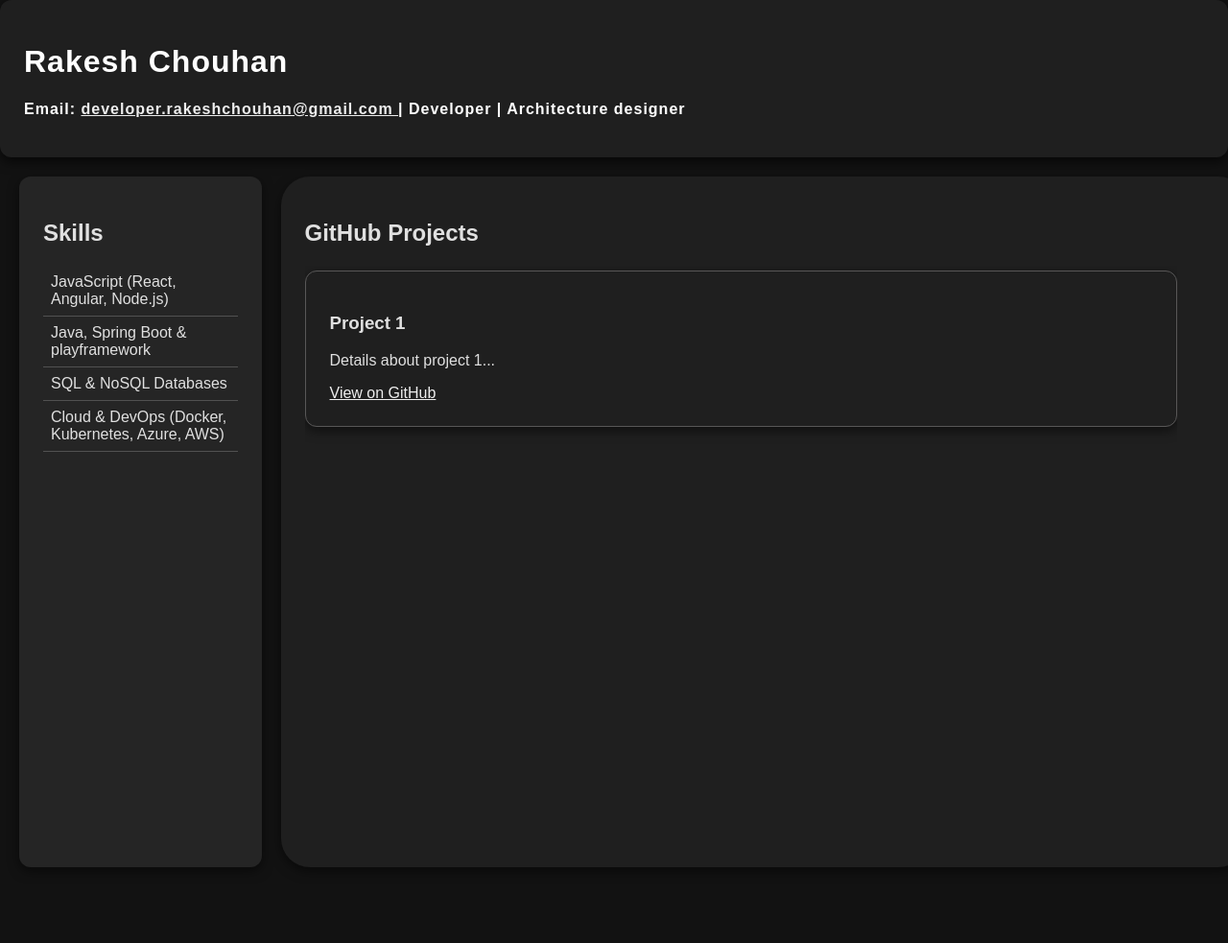
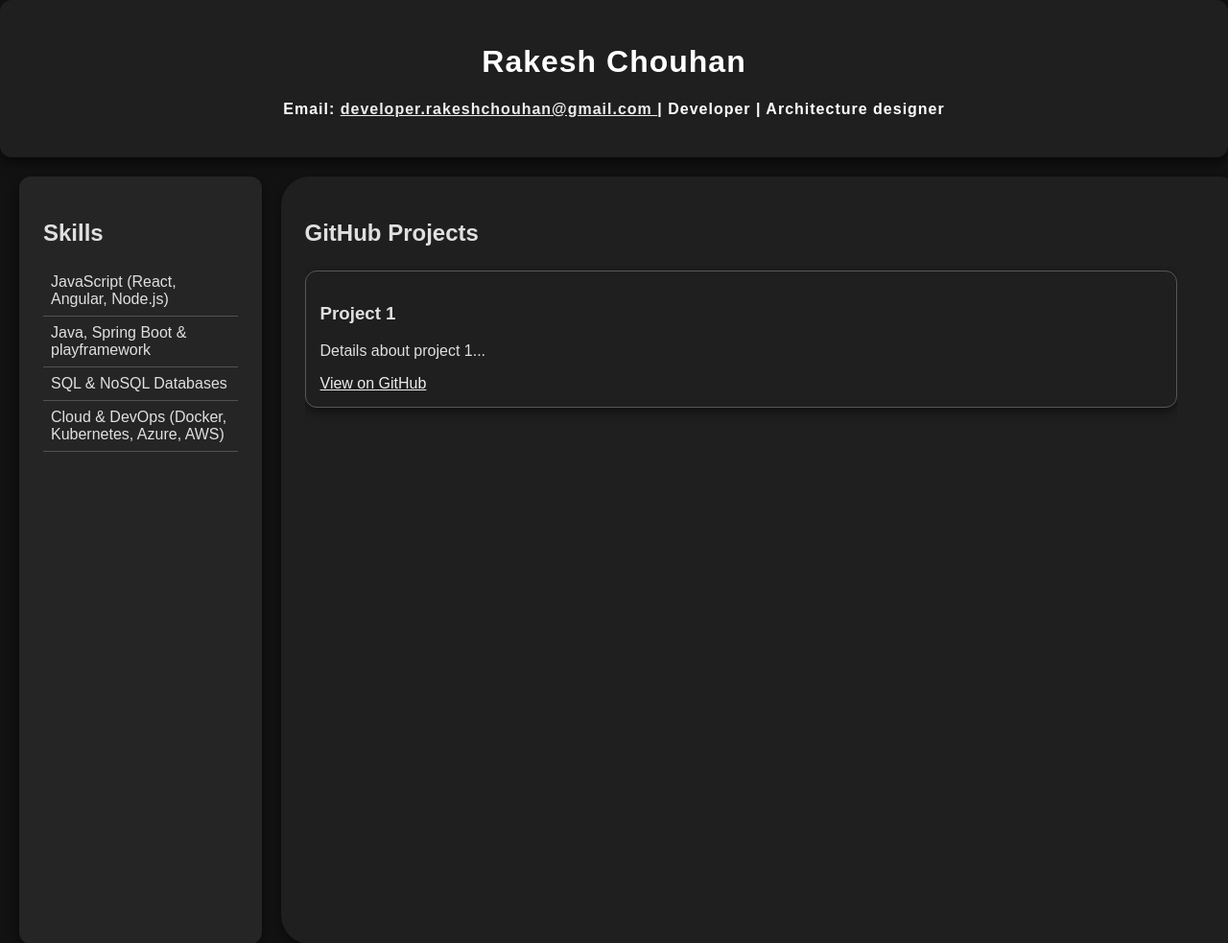
Before and after one commit to RakeshChouhan/rakeshchouhan.github.io, a plain HTML site: page index.html in a window 1280 px wide. Shown: the top 983 px of the page at 96% size. Before the commit the page ends 924 px from the top, so only its background shows below. Drawn offline with Linux system fonts and the light colour scheme; no server answers.

Commit message:
Fixed css for scroll

```diff
--- a/javascripts/main.js
+++ b/javascripts/main.js
@@ -52,7 +52,7 @@
         return finalTmpl;
 
     }
-    var template = function(){return " <div class='project'> <h3>{name}</h3><p>{description}</p><a href='#'>{html_url}</a></div>"}
+    var template = function(){return " <div class='project'> <h3>{name}</h3><p>{description}</p><a href='{html_url}'>{html_url}</a></div>"}
 
    window.onload =  initXHR;
 
--- a/stylesheets/styles.css
+++ b/stylesheets/styles.css
@@ -14,7 +14,7 @@ header {
     background-color: #1f1f1f;
     color: white;
     padding: 25px;
-    text-align: left;
+    text-align: center;
     border-radius: 12px;
     box-shadow: 0px 5px 12px rgba(0, 0, 0, 0.6);
     font-weight: bold;
@@ -25,7 +25,7 @@ header {
 .container {
     display: flex;
     width: 100%;
-    height: 90vh;
+    height: 100vh;
     gap: 20px;
     padding: 20px;
 }
@@ -91,7 +91,7 @@ h1.head-name{
 .project{
     padding:25px;
     border:1px solid #585757;
-    padding: 25px;
+    padding: 15px;
     margin-top:5px;
     box-sizing: border-box;
     border-radius: 12px;
```
